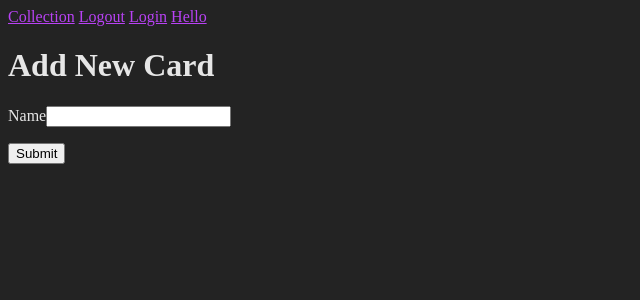
After one commit to MisterrLuck/Pokemon_Collection, a Flask app: page /new in a window 1280 px wide. The commit adds this page. Shown: the top 300 px of the page, without its empty margins (0-640 px from the left). Run offline with Flask 3, Linux system fonts and the light colour scheme.

Commit message:
Added home page and new card creation page. Started the css file

```diff
--- a/src/app.py
+++ b/src/app.py
@@ -1,6 +1,7 @@
 # The main entry point to the app
+# url_for is for the function
 
-from flask import Flask, request, render_template, make_response
+from flask import Flask, request, render_template, make_response, redirect, abort, url_for
 import os
 from database import db_session
 
@@ -12,28 +13,31 @@ def shutdown_session(exception=None):
 
 @app.route("/")
 def hello_world():
-    return render_template("base.html")
+    return redirect(url_for("login"))
+
+@app.route("/home")
+def home():
+    return render_template("home.html")
+
+@app.route("/new", methods=["GET", "POST"])
+def new_card():
+    return render_template("new_card.html")
 
 @app.route("/hello")
 @app.route("/hello/<name>")
 def hello(name=None):
-    return render_template("test.html", person=name)
+    return render_template("hello.html", person=name)
 
 @app.route("/login", methods=["GET", "POST"])
 def login():
     error = None
 
-    #user_cookie = request.cookies.get("username")
-
     # Submitted login details
-    if request.method == "POST": # or user_cookie:
-        #user = user_cookie if user_cookie else request.form["username"]
+    if request.method == "POST":
         user = request.form["username"]
-        if user in ["Lizzy", "Josh"]:
-            temp = render_template("test.html", username=user)
-            #resp = make_response(temp)
-            #resp.set_cookie("username", user)
-            #return resp
+        if user in ["Lizzy", "Josh", "Victoria"]:
+            # I want to change this to use url_for or smth
+            temp = render_template("hello.html", username=user)
             return temp
         else:
             error = "Invalid username"
--- a/src/database.py
+++ b/src/database.py
@@ -1,7 +1,7 @@
 from sqlalchemy import create_engine
 from sqlalchemy.orm import scoped_session, sessionmaker, declarative_base
 
-engine = create_engine("sqlite:///instance/test.db")
+engine = create_engine("sqlite:///instance/collection.db")
 db_session = scoped_session(sessionmaker(autocommit=False,
                                          autoflush=False,
                                          bind=engine))
--- a/src/models.py
+++ b/src/models.py
@@ -6,7 +6,7 @@ from database import Base
 class User(Base):
     __tablename__ = "users"
     id = Column(Integer, primary_key=True)
-    name = Column(String(80), unique=True, nullable=False)
+    name = Column(String(20), unique=True, nullable=False)
     #password_hash = Column(String(256), nullable=False)
 
     def __init__(self, name=None):
@@ -19,6 +19,7 @@ class Card(Base):
     __tablename__ = "cards"
     id = Column(Integer, primary_key=True)
     name = Column(String(20))
+    user = Column(String(20))
     # type: full art, holo, reverse holo, regular, ex
     # number out of number
     first_num = Column(Integer)
@@ -27,7 +28,7 @@ class Card(Base):
     count = Column(Integer)
     # image - add a web scraper that searches for the images based on the information
 
-    def __init__(self, name=None, first=0, second=0, count=1):
+    def __init__(self, name=None, user=None, first=0, second=0, count=1):
         self.name = name
         self.count = count
         self.first_num = first
--- a/src/static/style.css
+++ b/src/static/style.css
@@ -0,0 +1,12 @@
+body {
+	background-color: #232323;
+	color: #e6e6e6
+}
+
+a:link {
+	color: #b942f5
+}
+
+a:visited {
+	color: #e1a6ff
+}
--- a/src/templates/base.html
+++ b/src/templates/base.html
@@ -8,13 +8,14 @@
 	</head>
 	<body>
 		<nav>
-			<a href="{{ url_for('hello') }}">Hello</a>
+			<a href="{{ url_for('home') }}">Collection</a>
 			<!-- % if current_user.is_authenticated %} -->
 				<!-- change to new card -->
 				<a href="{{ url_for('login') }}">Logout</a>
 			<!-- % else %} -->
 				<a href="{{ url_for('login') }}">Login</a>
 		<!-- 	% endif %} -->
+			<a href="{{ url_for('hello') }}">Hello</a>
 		</nav>
 	{% block content %}{% endblock %}
 	</body>
--- /dev/null
+++ b/src/templates/new_card.html
@@ -0,0 +1,12 @@
+{% extends "base.html" %}
+
+{% block title %}Add New Card{% endblock %}
+
+{% block content %}
+<h1>Add New Card</h1>
+<form method="POST">
+		<p>Name<input type="text" name="name" /></p>
+		<p><input type="submit" value="Submit" /></p>
+</form>
+
+{% endblock %}
```
Also changed, not shown: src/templates/home.html (added, +9 -0 lines), src/templates/hello.html (renamed from src/templates/test.html).
